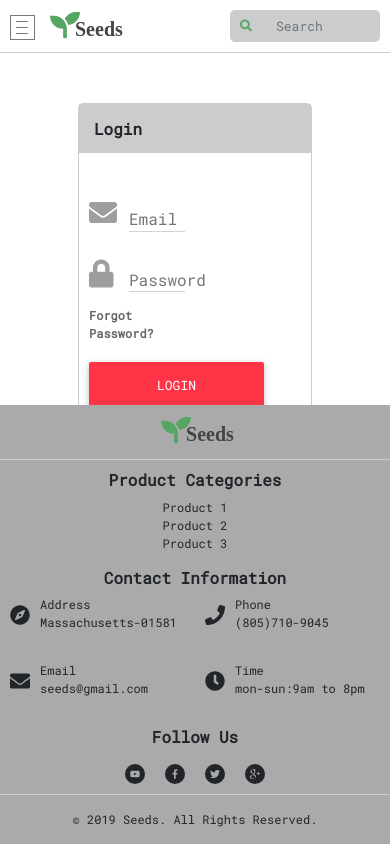
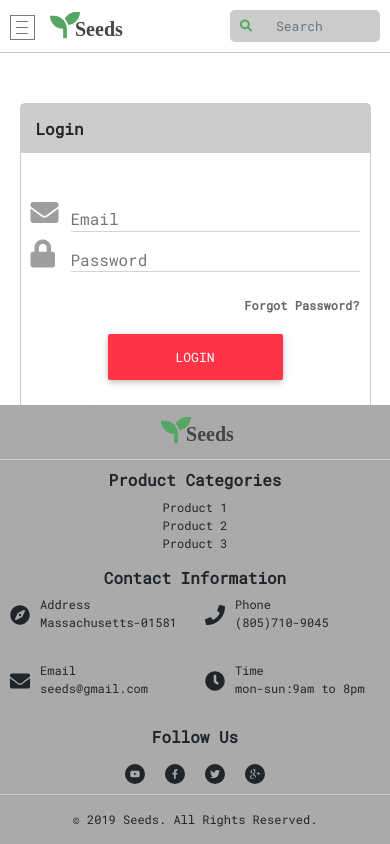
Before and after one commit to ambikarajesh/Seeds, a React (Create React App) app in the folder client/: page /login in a window 390 px wide. Built offline with nearby package versions, Linux system fonts and the light colour scheme; no server answers.

Commit message:
red error align in login input field

```diff
--- a/client/src/assets/css/styles.css
+++ b/client/src/assets/css/styles.css
@@ -205,7 +205,7 @@ div > .toolbar_profile_container{
         float: right;
         color:#666;
         font-weight: bold;
-        margin-top: -10px;
+        margin-top:20px;
     }
     .pwd_href:hover{
         color:#666;
@@ -234,6 +234,8 @@ div > .toolbar_profile_container{
         color:red;
         text-align: right;
         font-size: 10px;
+        margin-top:-20px;
+        margin-bottom:-20px;
     }
     .center_error_alert{
         color:red;
@@ -275,11 +277,16 @@ div > .toolbar_profile_container{
     footer > div > div {
         width: 100%;
     }
+    .login_container{
+        width:90%;
+    }
     .login_types{
         display:block;
     }
+    .login_normal{
+        width:100%;
+    }
     .form_wrapper{
-        width:100%;
         padding:10px;
         margin:0;
     }
@@ -287,4 +294,7 @@ div > .toolbar_profile_container{
         width:100%;
         border:none;
     }
+    .register_container{
+        width:90%;
+    }
   }
```
